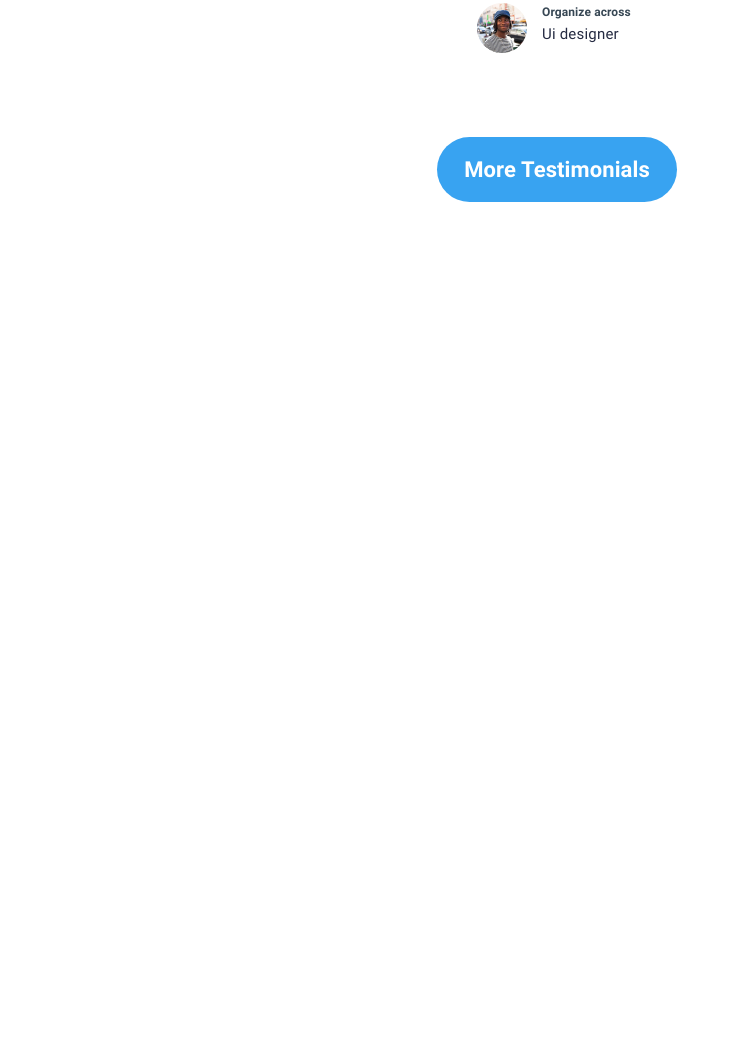
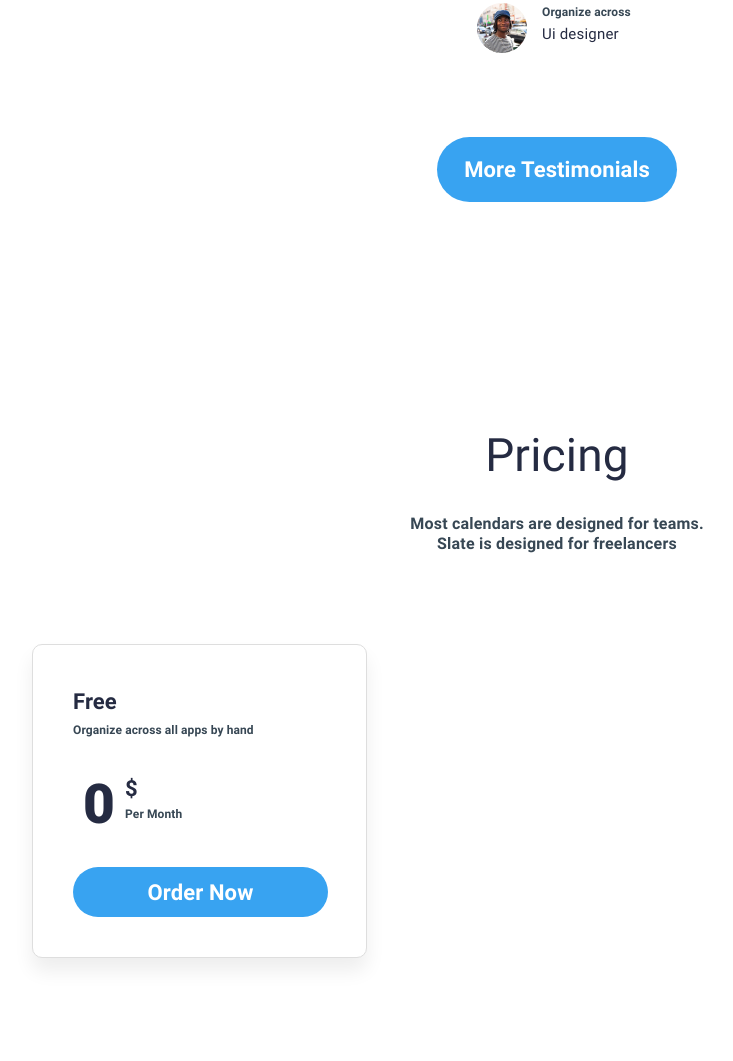
Before and after one commit to lattecoff/9_figma_land, a website: page source/pages/index.html in a window 1280 px wide. Shown: the part 1697-2758 px from the top of the page, without its empty margins (83-816 px from the left). Before the commit the page ends 2014 px from the top, so only its background shows below. Drawn offline with nearby package versions, Linux system fonts and the light colour scheme; files that its build step writes are made by us from their sources; files whose address does not match are found by name.

Commit message:
Added section Price and first price card.

```diff
--- a/source/pages/index.html
+++ b/source/pages/index.html
@@ -101,5 +101,33 @@
 			</div>
 		</div>
 	</section>
+
+	<section class="pricing">
+		<div class="container">
+			<h2 class="title">Pricing</h2>
+			<h4 class="subtitle">Most calendars are designed for teams. Slate is designed for freelancers</h4>
+
+			<div class="price-list">
+				<div class="price__item">
+					<h3 class="plan">Free</h3>
+					<h5 class="desc">Organize across all apps by hand</h5>
+
+					<div class="price-tag">
+						<div class="numer">
+							<h1 class="number">0</h1>
+						</div>
+						<div class="period">
+							<p>$</p>
+							<span>Per Month</span>
+						</div>
+					</div>
+					<div class="btn">
+						<p class="inscription"><a href="#">Order Now</a></p>
+					</div>
+				</div>
+			</div>
+		</div>
+
+	</section>
 </body>
 </html>
--- a/source/styles/main.scss
+++ b/source/styles/main.scss
@@ -177,6 +177,125 @@
 			color: #FFFFFF;
 		}
 	}
+}
 
+.pricing .container {
+	max-width: 1050px;
+	margin: 0 auto;
+	padding: 110px 0 10px;
 
+	.title {
+		font-family: 'Roboto';
+		font-style: normal;
+		font-weight: 400;
+		font-size: 46px;
+		line-height: 57px;
+		text-align: center;
+		letter-spacing: 0.2px;
+		color: #252B42;
+	}
+
+	.subtitle {
+		max-width: 300px;
+		margin: 0 auto;
+		padding-top: 30px;
+		font-family: 'Roboto';
+		font-style: normal;
+		font-weight: 700;
+		font-size: 16px;
+		line-height: 20px;
+		text-align: center;
+		letter-spacing: 0.2px;
+		color: #374754;
+	}
+
+	.price-list {
+		padding: 90px 0 100px;
+	}
+
+	.price__item {
+		max-width: 335px;
+		padding: 40px;
+		background: #FFFFFF;
+		border: 1px solid #DEDEDE;
+		box-sizing: border-box;
+		box-shadow: 0px 13px 19px rgba(0, 0, 0, 0.07);
+		border-radius: 10px;
+
+		.plan {
+			font-family: 'Roboto';
+			font-style: normal;
+			font-weight: 700;
+			font-size: 22px;
+			line-height: 33px;
+			letter-spacing: 0.1px;
+			color: #252B42;
+		}
+
+		.desc {
+			padding: 3px 0;
+			font-family: 'Roboto';
+			font-style: normal;
+			font-weight: 700;
+			font-size: 12px;
+			line-height: 18px;
+			letter-spacing: 0.1px;
+			color: #374754;
+		}
+
+		.price-tag {
+			display: flex;
+			padding: 30px 0;
+
+			.number {
+				display: inline-block;
+				padding: 0 10px;
+				font-family: 'Roboto';
+				font-style: normal;
+				font-weight: 900;
+				font-size: 55px;
+				line-height: 65px;
+				letter-spacing: 0.2px;
+				color: #252B42;
+			}
+
+			.period {
+				font-family: 'Roboto';
+				font-style: normal;
+				font-weight: 700;
+				font-size: 12px;
+				line-height: 18px;
+				letter-spacing: 0.1px;
+				color: #374754;
+
+				p {
+					font-size: 22px;
+					line-height: 33px;
+					color: #252B42;
+				}
+			}
+		}
+
+		.btn {
+			width: 255px;
+			height: 50px;
+			margin: 0 auto;
+			padding: 9px 0px;
+			text-align: center;
+			background: #38A3F1;
+			border-radius: 35px;
+
+			.inscription a {
+				font-family: 'Roboto';
+				font-style: normal;
+				font-weight: 700;
+				font-size: 22px;
+				line-height: 33px;
+				letter-spacing: 0.1px;
+				text-decoration: none;
+				color: #FFFFFF;
+			}
+		}
+
+	}
 }
```
